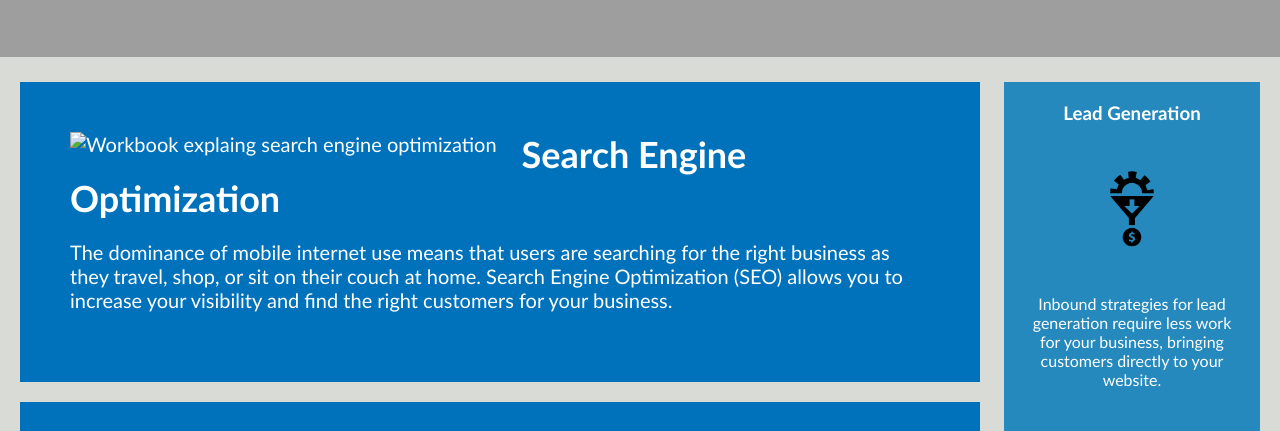
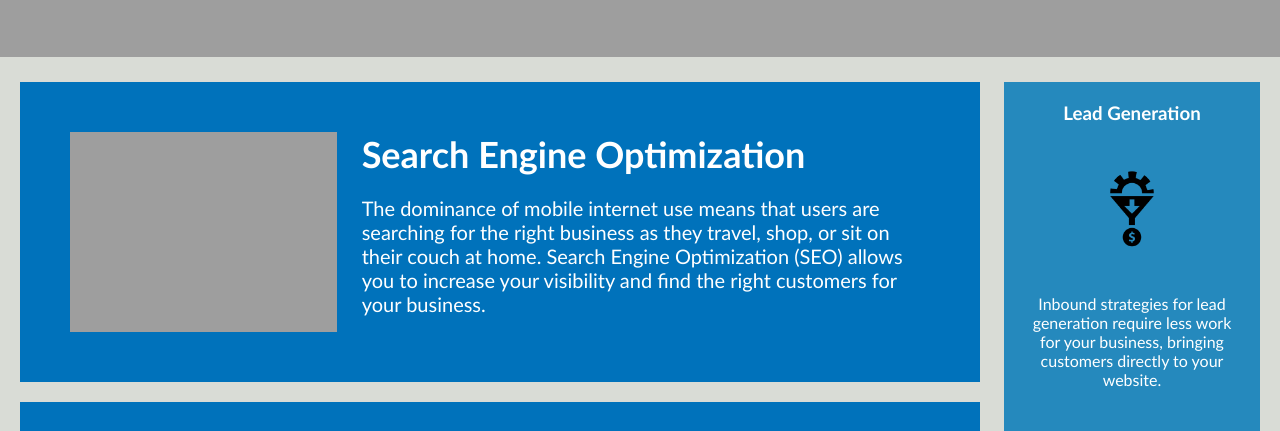
Before and after one commit to LexMastro/homework-week1, a plain HTML site: page index.html in a window 1280 px wide. Shown: the part 840-1271 px from the top of the page. Drawn offline with Linux system fonts and the light colour scheme; the site is published under a folder, as on GitHub Pages, so addresses that start at the root find nothing.

Commit message:
Commit on 'master'

```diff
--- a/index.html
+++ b/index.html
@@ -26,7 +26,7 @@
 
         <section class="content">
             <section class="search-engine-optimization">
-                <img src="/assets/images/search-engine-optimization.jpg" class="float-left" alt="Workbook explaing search engine optimization">
+                <img src="./assets/images/search-engine-optimization.jpg" class="float-left" alt="Workbook explaing search engine optimization">
                 <h2>Search Engine Optimization</h2>
                 <p class="main-p">The dominance of mobile internet use means that users are searching for the right business as they travel, shop, or sit on their couch at home. Search Engine Optimization (SEO) allows you to increase your visibility and find the right customers for your business.</p>
              </section>
```
